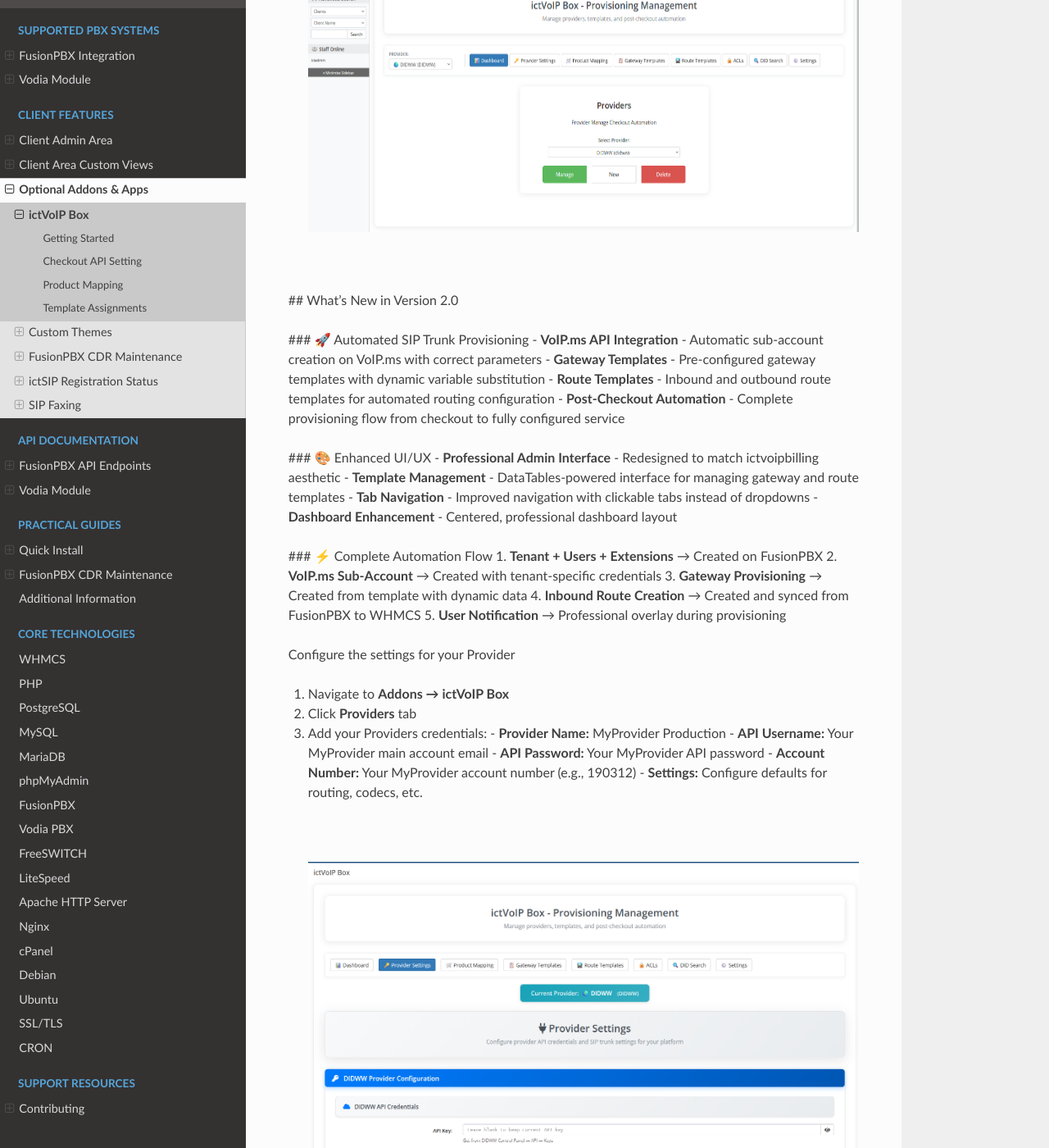
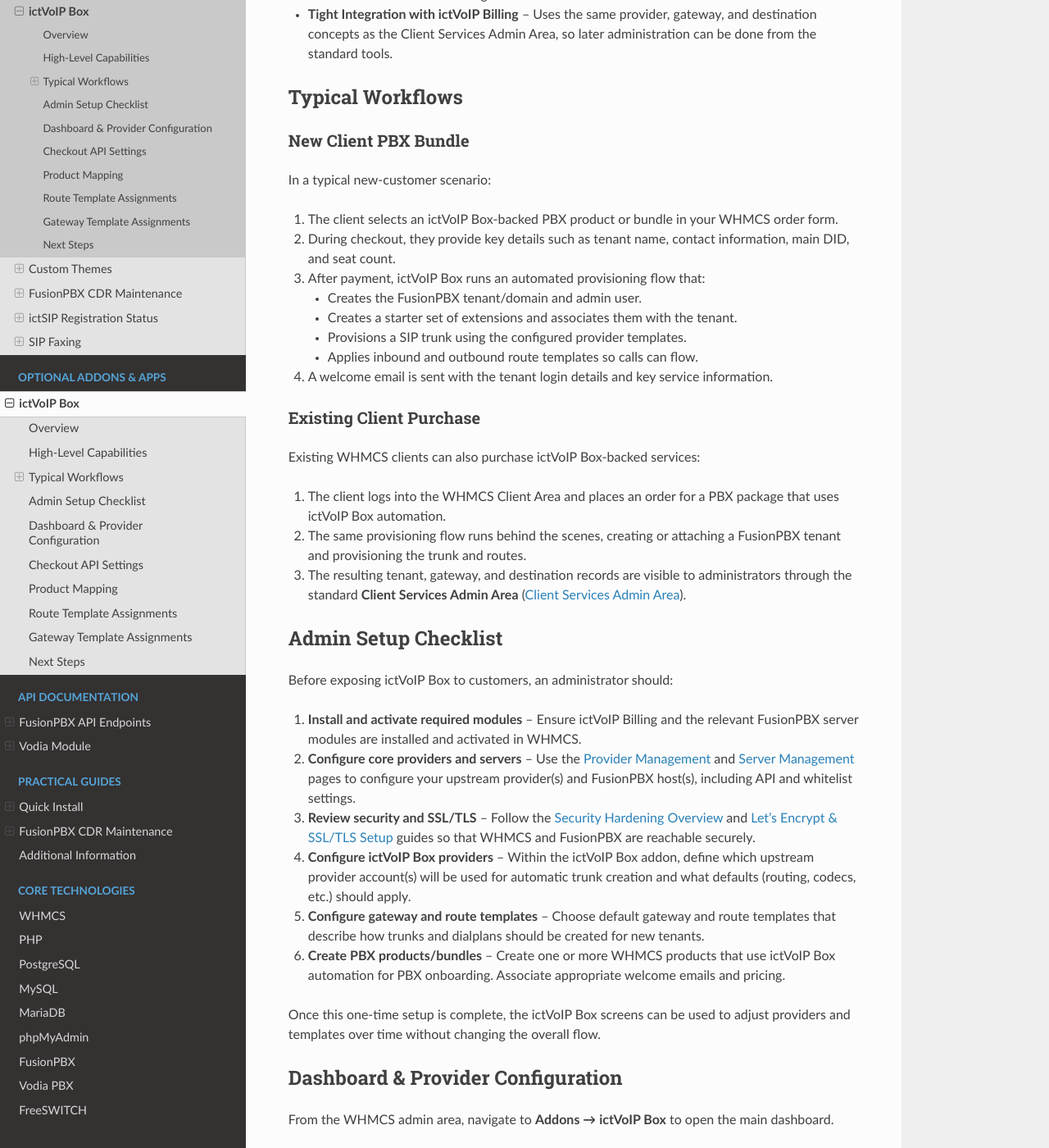
Before and after one commit to ictvoip/ictvoip-docs, a Sphinx documentation site: the page built from docs/source/ictvoipbox/ictvoipbox.rst, in a window 1280 px wide and 1400 px high, scrolled down 601 px. Shown: the whole window at 82% size. Built offline with Sphinx 7.4.7 and the Read the Docs theme 3.1.0, drawn with Linux system fonts in a browser that asks for light colours; pages that are not in the unit, such as notebooks, are missing from menus; some of the changed text lies outside the part shown.

```diff
--- a/docs/source/getting_started.rst
+++ b/docs/source/getting_started.rst
@@ -19,6 +19,9 @@ Key Features
 * **Backup and Recovery** - Complete backup and restoration procedures
 * **Multi-language Support** - Internationalization and localization features
 * **Firewall Configuration** - Network security and access control setup
+* **Provisioning & PBX Integration** - Orientation to the
+  :doc:`applications/provision` overview and PBX module documentation
+  for FusionPBX, Vodia, and other supported systems
 
 Supported Versions
 -----------------
--- a/docs/source/ictvoipbox/ictvoipbox.rst
+++ b/docs/source/ictvoipbox/ictvoipbox.rst
@@ -2,154 +2,237 @@
 ictVoIP Box
 ************
 
-Getting Started
-***************
+Overview
+========
 
-## Overview
+The **ictVoIP Box** addon is an optional front-facing provisioning
+system for FusionPBX that runs through the WHMCS order process. It is
+designed for scenarios where new or existing clients can purchase a PBX
+package and have tenant domains, admin users, extensions, SIP trunking,
+and basic routing created automatically.
 
-The **ictVoIP Box** provisioning system provides complete automated tenant, extension, user management, SIP trunk provisioning, and gateway/route configuration for FusionPBX through WHMCS. This system integrates seamlessly with the **ictvoipbilling** addon and **ictvoipboxfpbx** server module to deliver a fully automated end-to-end VoIP service provisioning experience.
+ictVoIP Box integrates with the core **ictvoipbilling** addon and the
+FusionPBX server modules so that the PBX side (tenants, extensions,
+gateways, routes) and the billing side (services, CDRs, packages) stay
+aligned.
 
+High-Level Capabilities
+=======================
 
-|
+At a high level, ictVoIP Box provides:
 
-Once you have installed the addon feature for your FusionPBX ictVoIP Billing module you can then create a new Provider for Selling DIDs and provisioning Gateways via our template manager.
+* **Automated PBX Onboarding** – Creates a FusionPBX tenant/domain,
+  admin user, and a starter set of extensions as part of checkout.
+* **Provider-Driven SIP Trunk Setup** – Uses provider credentials and
+  templates to create a SIP trunk and map it to the new tenant.
+* **Template-Based Routing** – Applies inbound and outbound route
+  templates so that the main DID and basic outbound calling work out of
+  the box.
+* **Tight Integration with ictVoIP Billing** – Uses the same provider,
+  gateway, and destination concepts as the Client Services Admin Area,
+  so later administration can be done from the standard tools.
 
-To begin create your Provider.
+Typical Workflows
+=================
 
+New Client PBX Bundle
+---------------------
+
+In a typical new-customer scenario:
+
+1. The client selects an ictVoIP Box-backed PBX product or bundle in
+   your WHMCS order form.
+2. During checkout, they provide key details such as tenant name,
+   contact information, main DID, and seat count.
+3. After payment, ictVoIP Box runs an automated provisioning flow that:
+
+   * Creates the FusionPBX tenant/domain and admin user.
+   * Creates a starter set of extensions and associates them with the
+     tenant.
+   * Provisions a SIP trunk using the configured provider templates.
+   * Applies inbound and outbound route templates so calls can flow.
+4. A welcome email is sent with the tenant login details and key
+   service information.
+
+Existing Client Purchase
+------------------------
+
+Existing WHMCS clients can also purchase ictVoIP Box-backed services:
+
+1. The client logs into the WHMCS Client Area and places an order for a
+   PBX package that uses ictVoIP Box automation.
+2. The same provisioning flow runs behind the scenes, creating or
+   attaching a FusionPBX tenant and provisioning the trunk and routes.
+3. The resulting tenant, gateway, and destination records are visible
+   to administrators through the standard **Client Services Admin Area**
+   (:doc:`/admin/client_services`).
+
+Admin Setup Checklist
+=====================
+
+Before exposing ictVoIP Box to customers, an administrator should:
+
+1. **Install and activate required modules** – Ensure ictVoIP Billing
+   and the relevant FusionPBX server modules are installed and
+   activated in WHMCS.
+2. **Configure core providers and servers** – Use the
+   :doc:`/admin/providers` and :doc:`/admin/servers` pages to configure
+   your upstream provider(s) and FusionPBX host(s), including API and
+   whitelist settings.
+3. **Review security and SSL/TLS** – Follow the
+   :doc:`/getting_started/security` and :doc:`/getting_started/lets_encrypt`
+   guides so that WHMCS and FusionPBX are reachable securely.
+4. **Configure ictVoIP Box providers** – Within the ictVoIP Box addon,
+   define which upstream provider account(s) will be used for automatic
+   trunk creation and what defaults (routing, codecs, etc.) should
+   apply.
+5. **Configure gateway and route templates** – Choose default gateway
+   and route templates that describe how trunks and dialplans should be
+   created for new tenants.
+6. **Create PBX products/bundles** – Create one or more WHMCS products
+   that use ictVoIP Box automation for PBX onboarding. Associate
+   appropriate welcome emails and pricing.
+
+Once this one-time setup is complete, the ictVoIP Box screens can be
+used to adjust providers and templates over time without changing the
+overall flow.
+
+Dashboard & Provider Configuration
+=================================
+
+From the WHMCS admin area, navigate to **Addons → ictVoIP Box** to open
+the main dashboard.
 
 |
 
  .. image:: ../_static/images/admin/ictvoipbox_main.png
         :scale: 45%
         :align: center
-        :alt: Package Rates
+        :alt: ictVoIP Box dashboard
 
 |
 
-## What's New in Version 2.0
+Use the **Providers** tab to register the upstream provider account
+that will be used for automated trunk creation and routing defaults.
 
-### 🚀 Automated SIP Trunk Provisioning
-- **VoIP.ms API Integration** - Automatic sub-account creation on VoIP.ms with correct parameters
-- **Gateway Templates** - Pre-configured gateway templates with dynamic variable substitution
-- **Route Templates** - Inbound and outbound route templates for automated routing configuration
-- **Post-Checkout Automation** - Complete provisioning flow from checkout to fully configured service
+Typical steps:
 
-### 🎨 Enhanced UI/UX
-- **Professional Admin Interface** - Redesigned to match ictvoipbilling aesthetic
-- **Template Management** - DataTables-powered interface for managing gateway and route templates
-- **Tab Navigation** - Improved navigation with clickable tabs instead of dropdowns
-- **Dashboard Enhancement** - Centered, professional dashboard layout
-
-### ⚡ Complete Automation Flow
-1. **Tenant + Users + Extensions** → Created on FusionPBX
-2. **VoIP.ms Sub-Account** → Created with tenant-specific credentials
-3. **Gateway Provisioning** → Created from template with dynamic data
-4. **Inbound Route Creation** → Created and synced from FusionPBX to WHMCS
-5. **User Notification** → Professional overlay during provisioning
-
-Configure the settings for your Provider
-
-1. Navigate to **Addons → ictVoIP Box**
-2. Click **Providers** tab
-3. Add your Providers credentials:
-   - **Provider Name:** MyProvider Production
-   - **API Username:** Your MyProvider main account email
-   - **API Password:** Your MyProvider API password
-   - **Account Number:** Your MyProvider account number (e.g., 190312)
-   - **Settings:** Configure defaults for routing, codecs, etc.
+1. Select the provider you want to manage.
+2. Enter or review the provider connection details and any default
+   routing or codec options.
+3. Save changes so they are available to the automation flow.
 
 |
 
  .. image:: ../_static/images/admin/ictvoipbox_provider_setting.png
         :scale: 45%
         :align: center
-        :alt: Package Rates
+        :alt: ictVoIP Box provider settings
 
 |
 
+Checkout API Settings
+=====================
 
-Checkout API Setting
-*********************
+The **Checkout / API Settings** area lets you control which countries
+and options are available when clients order PBX services via ictVoIP
+Box.
 
-Set your Provider API settings and include the Countries you wish to offer provisioning for.
+Typical uses:
+
+* Restrict which countries or number types can be ordered.
+* Define defaults that will be applied when new trunks and routes are
+  created during checkout.
+* Control how DIDs are provisioned for a given provider during the
+  ordering process, such as using a **sandbox / test mode** for lab and
+  staging orders or enabling **automatic DID activation** on checkout
+  for production flows.
 
 |
 
  .. image:: ../_static/images/admin/ictvoipbox_api_settings.png
         :scale: 45%
         :align: center
-        :alt: Package Rates
+        :alt: ictVoIP Box checkout API settings
 
 |
 
+Product Mapping
+===============
 
+ictVoIP Box uses **product mapping** to decide which WHMCS products (or
+bundles) should trigger automated PBX provisioning.
 
+In this area you can:
 
-
-Product Mapping
-***************
-
-.. note::
-   Updated: Improved mapping for groups and individual products to be assigned to checkout ordering.
-
-
-|
-
-Currently supports Importing of CDRs Exported from v5.0.x, 5.1.x, 5.2.x and 5.3.x and allows the importing of these CDRs based on Tenant/Extension by Extension or all.
-If importing from tenant accounts extension then you must at minimum create the extension(s) which you require CDR details. The tenant (domain) should match from the exported FPBX host from where the CDRs have been exported.
-Once you have the tenant and extensions configured to import then select the tenant then extension to begin.
-
+* Map specific PBX products or bundles to an ictVoIP Box provider and
+  template set.
+* Control which products participate in the guided checkout experience.
 
 |
 
  .. image:: ../_static/images/admin/ictvoipbox_prod_mapping.png
         :scale: 45%
         :align: center
-        :alt: Import Tool
+        :alt: ictVoIP Box product mapping
 
 |
 
+Route Template Assignments
+==========================
 
+Route templates define how inbound and outbound call routing should be
+created for new tenants.
 
-Template Assignments
-********************
+Typical configuration steps:
 
-Assign default template Routes for checkout provisioning
-
-1. Navigate to **Addons → ictVoIP Box → Route Templates**
-2. Review available Inbound and Outbound templates
-3. Select default templates per provider:
-   - **Inbound Routes** - For DID routing to extensions
-   - **Outbound Routes** - For outbound calling configuration
+1. Navigate to **Addons → ictVoIP Box → Route Templates**.
+2. Review available inbound and outbound templates provided by
+   ictVoIP Billing.
+3. Select a default inbound route template for each provider (for main
+   DID routing to the correct extension or tenant).
+4. Select a default outbound route template for each provider (for
+   standard outbound calling patterns).
 
 |
 
  .. image:: ../_static/images/admin/ictvoipbox_template_routes.png
         :scale: 45%
         :align: center
-        :alt: Import Tool
+        :alt: ictVoIP Box route templates
 
 |
 
-Setup your default Gateway template for checkout provisioning.
+Gateway Template Assignments
+============================
 
-1. Navigate to **Addons → ictVoIP Box → Gateway Templates**
-2. Review available templates from ictvoipbilling
-3. Select default gateway template per provider
-4. Templates support dynamic variables:
-   - `{username}` - VoIP.ms sub-account username
-   - `{password}` - VoIP.ms sub-account password
-   - `{from_user}` - SIP From User
-   - `{from_domain}` - Tenant domain
-   - `{context}` - Server IP address
-   - `{description}` - Tenant description
+Gateway templates describe how the PBX trunk should be created for each
+new tenant. ictVoIP Box uses these templates during provisioning to
+populate trunk details based on the provider configuration and the
+customer order.
 
+Typical configuration steps:
+
+1. Navigate to **Addons → ictVoIP Box → Gateway Templates**.
+2. Review the available templates shared with ictVoIP Billing.
+3. Choose a default gateway template per provider that reflects your
+   desired trunk settings.
 
 |
 
  .. image:: ../_static/images/admin/ictvoipbox_templates_gateway.png
         :scale: 45%
         :align: center
-        :alt: Import Tool
+        :alt: ictVoIP Box gateway templates
 
 |
+
+Next Steps
+==========
+
+After ictVoIP Box has been configured and customers begin ordering PBX
+packages, day-to-day administration of tenants, extensions, gateways,
+and routes is typically handled from the **Client Services Admin Area**
+(:doc:`/admin/client_services`) and the FusionPBX module pages. ictVoIP
+Box focuses on providing a smooth, automated onboarding flow at the
+time of purchase.
```
Also changed, not shown: docs/source/clientadmin/clientadmin.rst (+15 -14 lines), docs/source/index.rst (+25 -0 lines).
